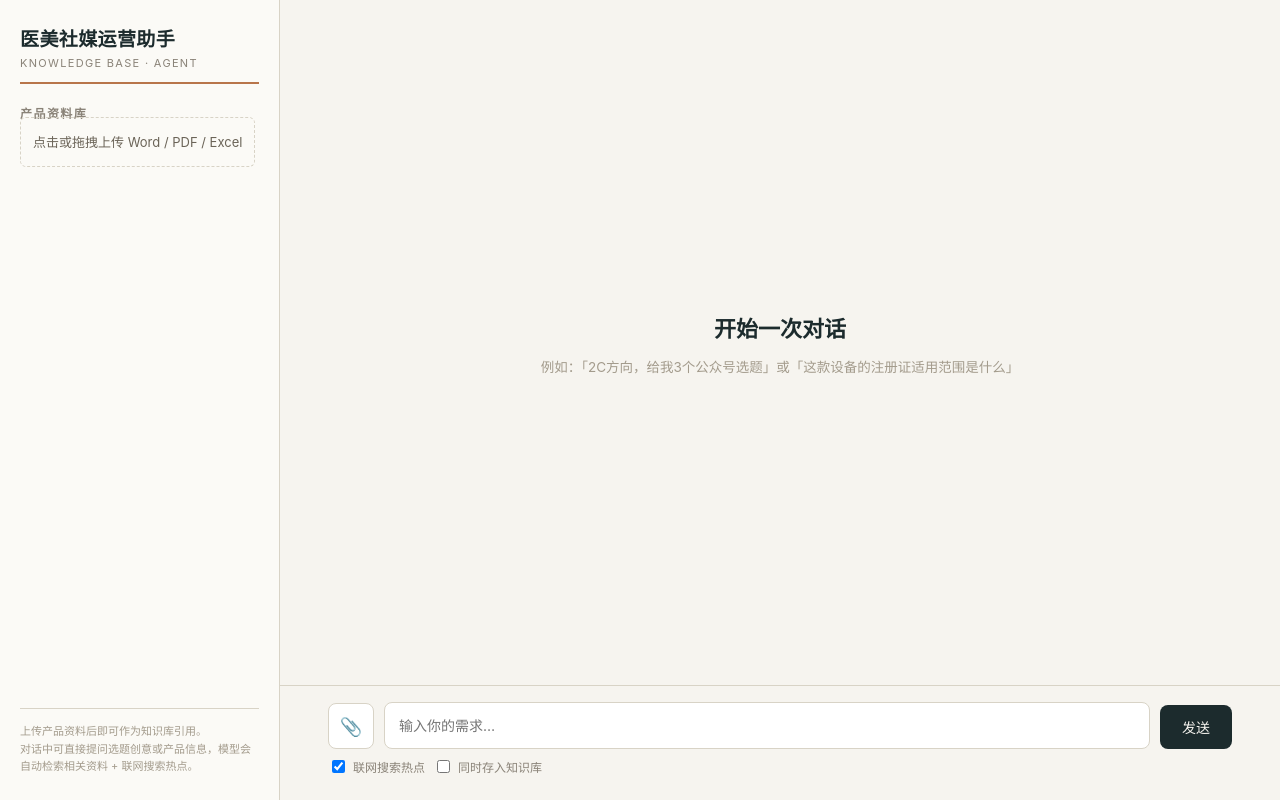
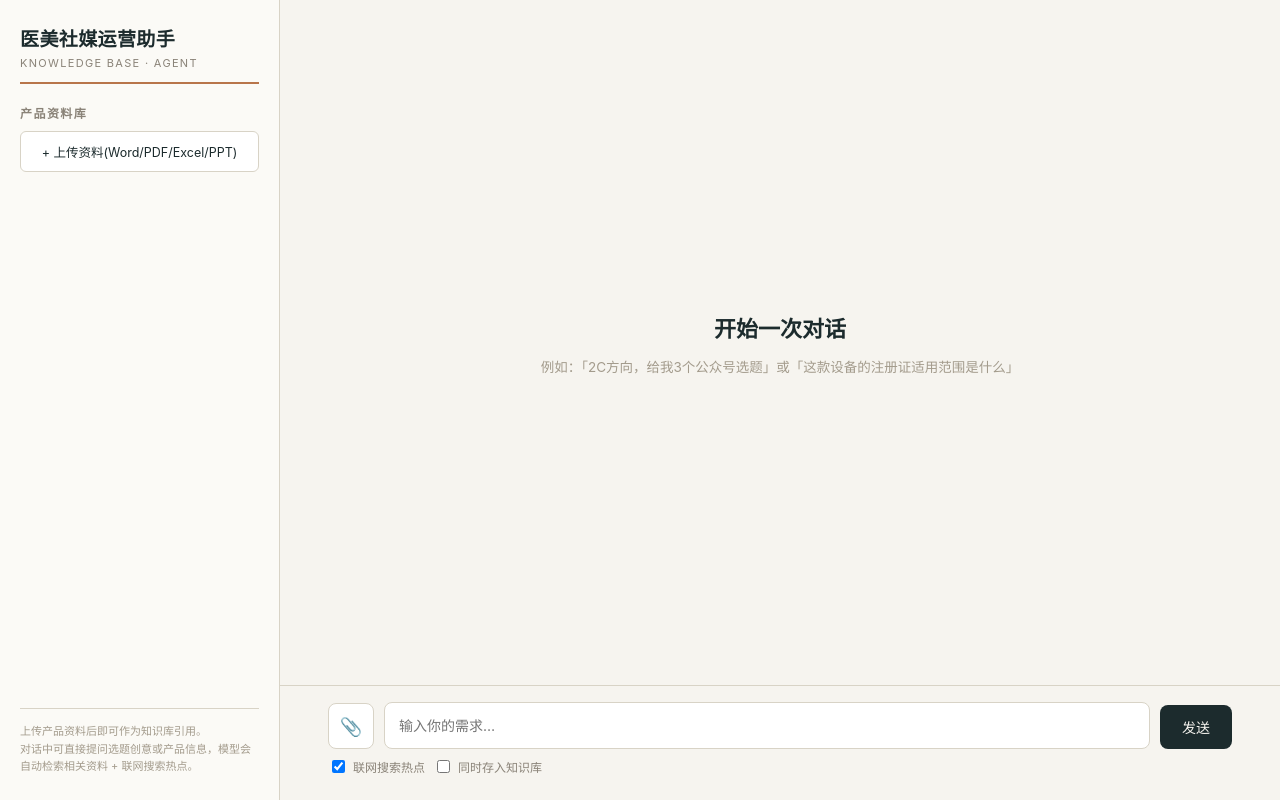
Before and after one commit to aristizaballiliana-bit/11111, a plain HTML site: page static/index.html in a window 1280 px wide. Drawn offline with Linux system fonts and the light colour scheme; no server answers.

Commit message:
Update index.html

```diff
--- a/static/index.html
+++ b/static/index.html
@@ -72,21 +72,23 @@
     font-weight: 600;
   }
 
-  .upload-box {
-    border: 1.5px dashed var(--line);
+  .upload-btn {
+    display: block;
+    border: 1px solid var(--line);
     border-radius: 6px;
-    padding: 16px 12px;
+    padding: 10px 12px;
     text-align: center;
     cursor: pointer;
     transition: border-color 0.15s, background 0.15s;
-    font-size: 13px;
-    color: #6b6458;
+    font-size: 12.5px;
+    color: var(--ink);
+    background: #fff;
   }
-  .upload-box:hover {
+  .upload-btn:hover {
     border-color: var(--accent);
     background: var(--accent-soft);
   }
-  .upload-box input { display: none; }
+  .upload-btn input { display: none; }
 
   .doc-list {
     list-style: none;
@@ -333,9 +335,9 @@
 
     <div class="kb-section">
       <h3>产品资料库</h3>
-      <label class="upload-box" id="uploadBox">
-        点击或拖拽上传 Word / PDF / Excel
-        <input type="file" id="fileInput" accept=".pdf,.docx,.xlsx,.xlsm" multiple />
+      <label class="upload-btn" id="uploadBox">
+        + 上传资料(Word/PDF/Excel/PPT)
+        <input type="file" id="fileInput" accept=".pdf,.docx,.xlsx,.xlsm,.pptx" multiple />
       </label>
       <div class="upload-status" id="uploadStatus"></div>
       <ul class="doc-list" id="docList"></ul>
@@ -359,7 +361,7 @@
       <div class="input-row">
         <label class="attach-btn" id="attachBtn" title="上传文案/素材稿到本次对话">
           📎
-          <input type="file" id="attachInput" accept=".pdf,.docx,.xlsx,.xlsm,.txt" style="display:none" />
+          <input type="file" id="attachInput" accept=".pdf,.docx,.xlsx,.xlsm,.pptx,.txt" style="display:none" />
         </label>
         <textarea id="messageInput" placeholder="输入你的需求…" rows="1"></textarea>
         <button class="send-btn" id="sendBtn">发送</button>
@@ -373,9 +375,10 @@
   </main>
 
 </div>
-
 <script>
-  const messageInput = document.getElementById('messageInput');
+const chatWindow = document.getElementById('chatWindow');
+const emptyState = document.getElementById('emptyState');
+const messageInput = document.getElementById('messageInput');
 const sendBtn = document.getElementById('sendBtn');
 const fileInput = document.getElementById('fileInput');
 const uploadStatus = document.getElementById('uploadStatus');
```
